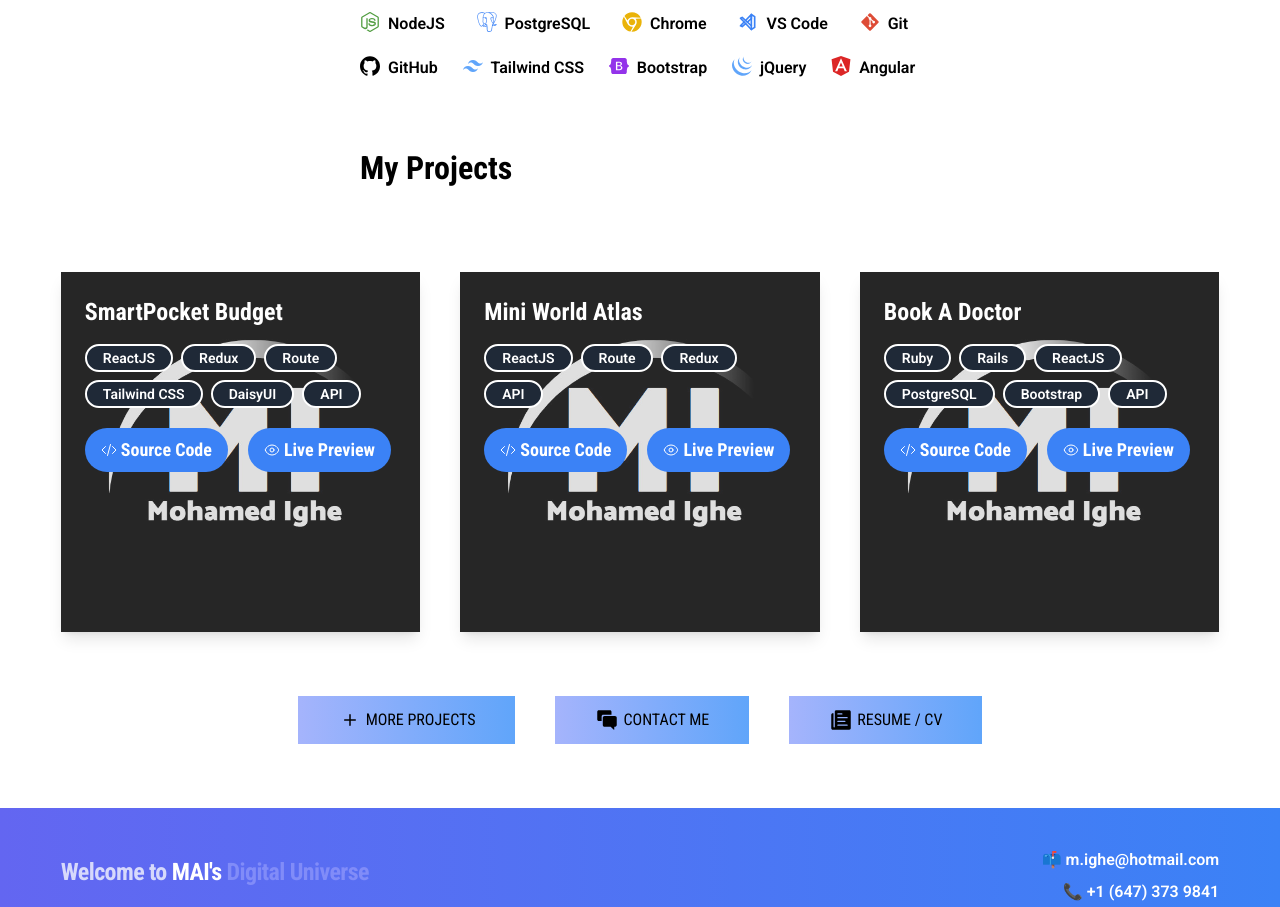
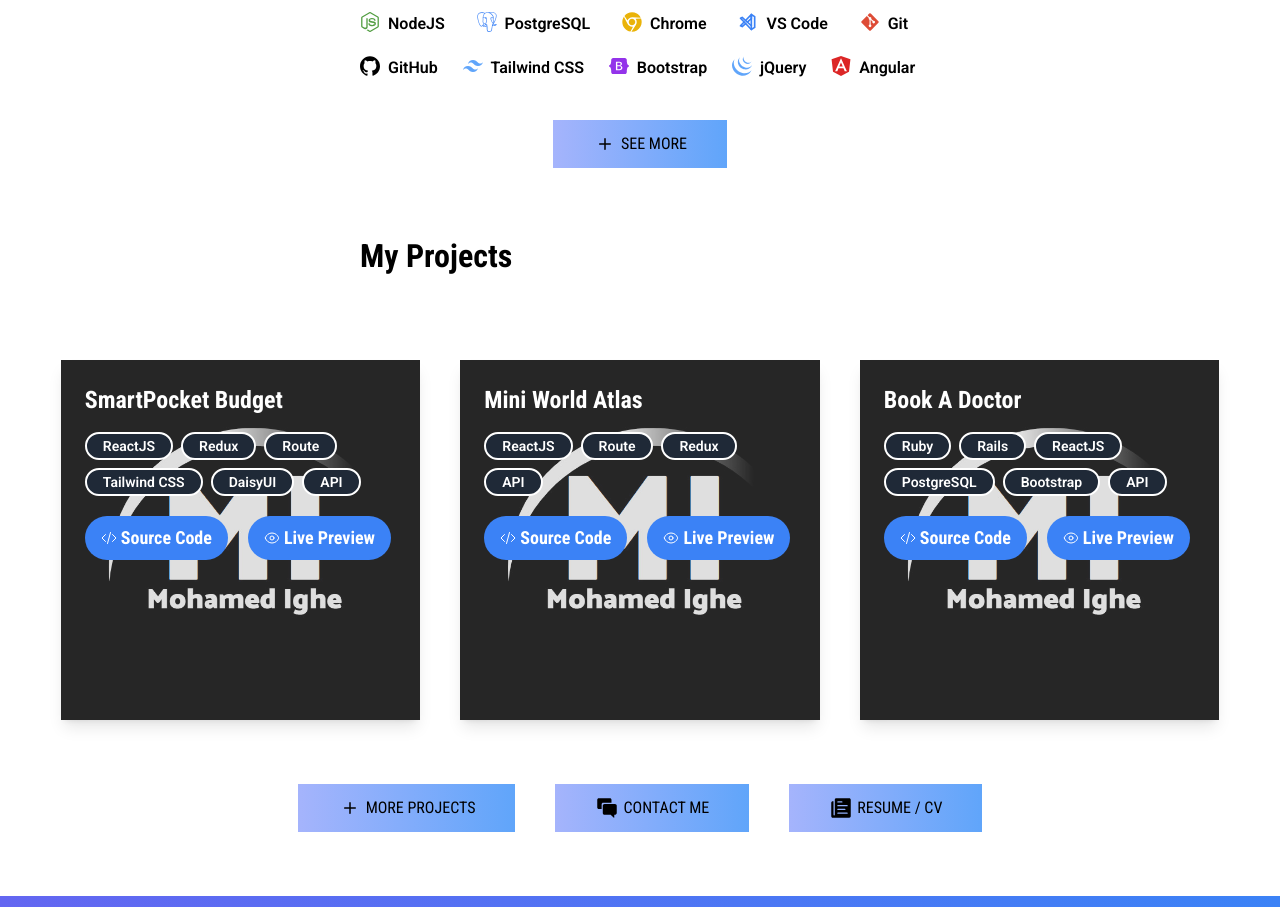
Before and after one commit to katarighe/my-portfolio-website, a React (Vite) app: page / in a window 1280 px wide. Shown: the part 1560-2467 px from the top of the page. Built offline with nearby package versions, Linux system fonts and the light colour scheme.

Commit message:
Add see more button for skills

```diff
--- a/src/pages/Home.jsx
+++ b/src/pages/Home.jsx
@@ -192,6 +192,15 @@ function Home() {
                 </li>
               ))}
             </ul>
+            <div className="flex flex-col justify-center items-center gap-10 mt-10 md:flex-row">
+            <Link
+              to="/my-projects"
+              className="p-3 px-10 text-black bg-gradient-to-r from-indigo-300 to-blue-400 text-base flex justify-center items-center gap-1 w-full md:w-fit font-robotoCondensed hover:scale-110 transition-transform duration-300"
+            >
+              <IoIosAdd className="text-2xl" />
+              SEE MORE
+            </Link>
+          </div>
           </article>
         </div>
         <article className="max-w-[35rem] mx-auto">
```
